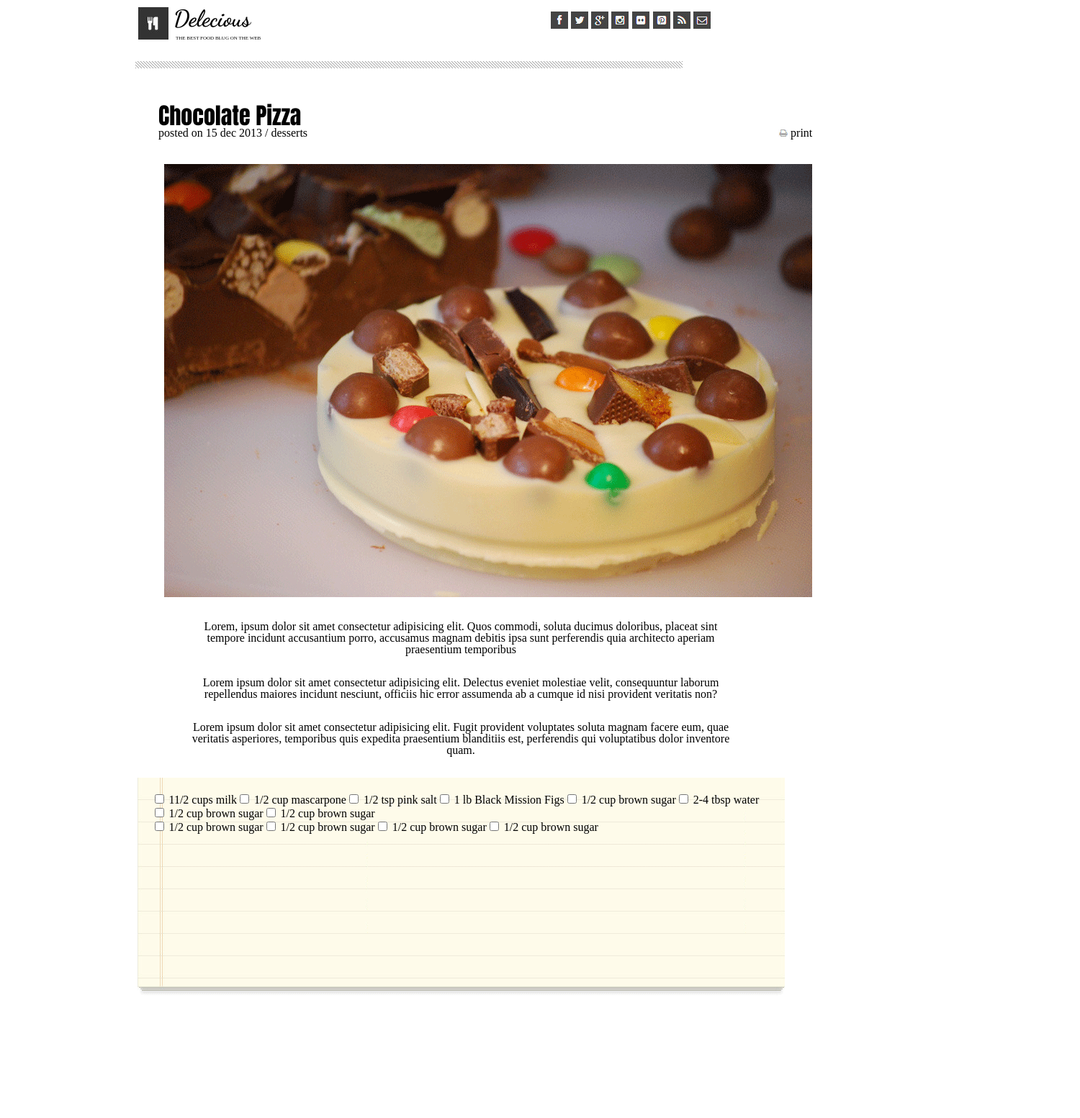
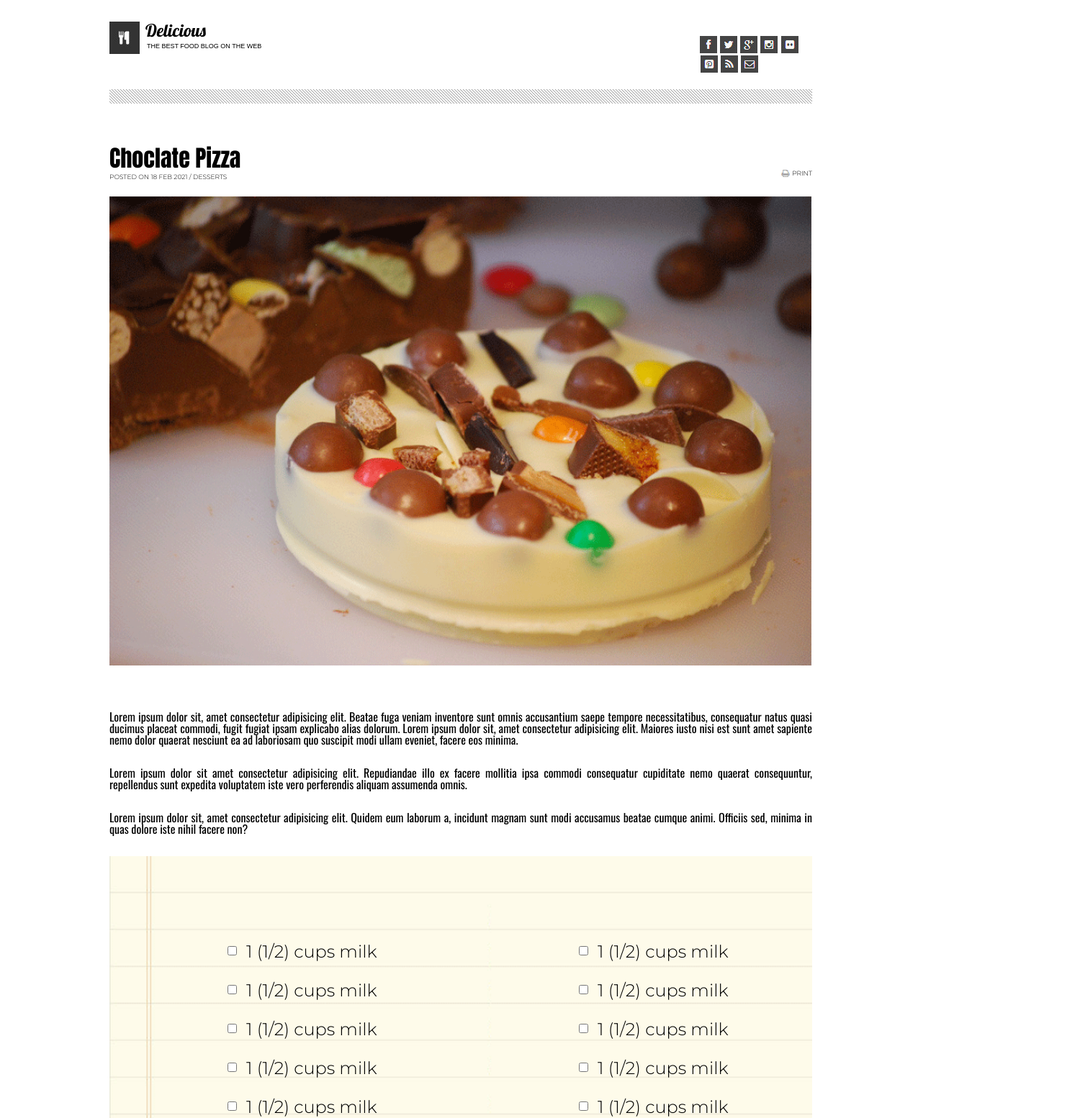
Before and after one commit to obada-athamneh/chocolate-pizza, a plain HTML site: page index.html in a window 1280 px wide. Shown: the top 1554 px of the page at 72% size, 1500 px wide, since content can reach past the window. Before the commit the page ends 1386 px from the top, so only its background shows below. Drawn offline with nearby package versions, Linux system fonts and the light colour scheme; a web font is replaced by a local one.

Commit message:
updating obada code done by mohammad Alazzam for the lab 10a

```diff
--- a/css/style.css
+++ b/css/style.css
@@ -1,110 +1,220 @@
 *{
     box-sizing: border-box;
 }
-header{
-width: 70%;
-margin: auto;
+body{
+    width: 100%;
+    padding: 30px;
+}
+.header {
+    width: 80%;
+    margin: auto;
+    /* background-color: gray; */
+}
+.navbar{
+    /* padding: 20px; */
+}
+.navbar img{
+    float: left;
+}
+.navbar h1{
+    padding-left: 50px;
+    font-family: 'Lobster', cursive;
+    font-size: x-large;
+
 
 }
-.logo {
-    padding: 10px;
-    float: left;
-position: relative;
-right: 10px;
+.navbar span{
+    clear: both;
+    text-transform: uppercase;
+    font-family: 'Truculenta', sans-serif;
+    font-size: xx-small;
+    padding-left: 10px;
+}
+.navbar ul {
+    padding-left: 84%;
+    position: relative;
+    bottom: 20px;
+
+}
+.navbar ul li {
+    display: inline-block;
+    position: relative;
+
+
 }
 
-nav h1{
-    font-size: xx-large;
-    font-family: 'Dancing Script', cursive;
-    padding-left: 5px;
-    padding-top: 10px;
-    font-weight: bold;
-    position: relative;
-    right:  13px;
-}
-
-nav span{
-    text-transform: uppercase;
-    font-size: 7px;
-    clear: both;
-    position: relative;
-    right: 10px;
-}
-nav ul li{
-
-display: inline-block;
- /* position: absolute; */
-/* bottom: 43px; */
-}
-nav ul{
-    position: relative;
-    padding-left: 64%;
-    bottom: 42px;
-}
-/* nav {
-width: 100%;
-} */
 .line{
-    height: 10px;
-    width: 84.8%;
-    /* margin: auto; */
-  background-image: url(/img/hr-img.png);
-  position: relative;
-  right: 4px;
-}
-
-main h2{
-position: relative;
-left: 220px;
-top: 50px;
-font-family: 'Anton', sans-serif;
-font-size: xx-large;
-}
-main span {
-position: relative;
-bottom: 640px;
-left: 220px;
-font-size: medium;
-}
-.choco{
-    padding-top: 100px;
-}
-.print{
-    position: relative;
-    bottom: 640px;
-    left: 870px;
-}
-.A{
-    position: relative;
-    left: -35px;
-}
-article p {
-    width: 60%;
-   padding-top: 30px;
-   text-align: center;
- /* margin-left: 220px; */
-margin: auto;
+    margin:auto;
+    height: 20px;
+    width: 80%;
+    background-image: url('/img/hr-img.png');
 
 }
-article{
-    padding-bottom: 30px;
+.main{
+    padding-top: 60px;
+    width: 80%;
+    margin: auto;
 }
-.check{
-    background-image: url(/img/list-bg.png);
-    height: 305px;
-    width: 899px;
-    background-color: lawngreen;
-    margin: auto;
-    padding-bottom: 30px;
+.main h2{
+    font-family: 'Anton', sans-serif;
+    font-size: xx-large;
+
 }
-.form-control{
-    margin: auto;
-    padding: 20px;
+.main span {
+    font-size: xx-small;
+    text-transform: uppercase;
+    font-family: 'Montserrat', sans-serif;
 }
-
-.form-group{
-    float: left;
+#print{
+float: right;
+}
+#print-right{
+    /* float: left; */
+    padding-right: 3px;
+    float: right;
+    position: relative;
 }
 .clr{
     clear: both;
 }
+
+#cover{
+    padding-top:20px ;
+    width: 100%;
+}
+article {
+    padding-top: 30px;
+    padding-bottom:30px;
+}
+article p{
+    padding-top: 30px;
+    font-family: 'Oswald', sans-serif;
+    text-align: justify;
+}
+.check-boxes{
+    width: 100%;
+    height: 505px;
+    background-image: url('/img/list-bg.png');
+    background-size: cover;
+    margin-bottom: 30px;
+}
+.ch-1{
+    width: 50%;
+    height: 100%;
+
+    float: right;
+}
+.ch-2{
+    width: 50%;
+    height: 100%;
+    float: left;
+
+}
+.ch-1 label{
+    font-family: 'Montserrat', sans-serif;
+    display: block;
+    font-size: x-large;
+    position: relative;
+    left: 30px;
+    bottom: 20px;
+
+}
+.ch-2 label{
+    font-family: 'Montserrat', sans-serif;
+    display: block;
+    font-size: x-large;
+    position: relative;
+    left: 30px;
+    bottom: 20px;
+
+}
+
+
+.form-group{
+    padding-left: 160px;
+    padding-top: 11px;
+}
+.design-issue{
+    padding-top: 111px;
+
+}
+.line-2{
+
+    margin:auto;
+    height: 20px;
+    width: 100%;
+    background-image: url('/img/hr-img.png');
+
+}
+.testimonial{
+    margin-top: 30px;
+
+}
+.testimonial img{
+    float: left;
+}
+.testimonial h4{
+    padding-left: 40px;
+    font-family: 'Lobster', cursive;
+    font-size: large;
+    position: relative;
+    left: 10px;
+    top: 8px;
+
+}
+#testom{
+    font-size: medium;
+    /* text-transform: uppercase; */
+    font-family: 'Montserrat', sans-serif;
+    position: relative;
+    top:30px;
+    left:10px;
+    /* clear: both; */
+    width: 80%;
+
+}
+.share{
+    /* width: 50%; */
+    margin-left: 91%;
+    background-color: #bc7058;
+    color: white;
+    padding: 14px 25px;
+    text-align: center;
+    text-transform: uppercase;
+    text-decoration: none;
+    display: inline-block;
+    position: relative;
+    bottom: 30px;
+    right: 51px;
+    margin-bottom: 30px;
+}
+
+
+.inside-image{
+    display: block;
+    text-align: center;
+    position: relative;
+}
+
+
+.line-footer{
+    width: 80%;
+    margin: auto;
+    height: 1px;
+    background-color: gray;
+    /* float: left; */
+
+
+}
+.image-inside{
+    position: relative;
+    left: 48%;
+    bottom: 19px;
+}
+
+footer p{
+    text-align: center;
+    font-family: 'Big Shoulders Inline Display', cursive;
+
+
+}
--- a/index.html
+++ b/index.html
@@ -5,124 +5,139 @@
     <meta charset="UTF-8">
     <meta http-equiv="X-UA-Compatible" content="IE=edge">
     <meta name="viewport" content="width=device-width, initial-scale=1.0">
-    <title>Document</title>
     <link rel="stylesheet" href="css/reset.css">
     <link rel="stylesheet" href="css/style.css">
     <link rel="preconnect" href="https://fonts.gstatic.com">
-    <link href="https://fonts.googleapis.com/css2?family=Dancing+Script:wght@700&display=swap" rel="stylesheet">
+    <link href="https://fonts.googleapis.com/css2?family=Lobster&display=swap" rel="stylesheet">
+    <link href="https://fonts.googleapis.com/css2?family=Lobster&family=Truculenta:wght@300&display=swap"
+        rel="stylesheet">
     <link href="https://fonts.googleapis.com/css2?family=Anton&display=swap" rel="stylesheet">
+    <link href="https://fonts.googleapis.com/css2?family=Montserrat:wght@300&display=swap" rel="stylesheet">
+    <link href="https://fonts.googleapis.com/css2?family=Montserrat:wght@100&family=Oswald:wght@400&display=swap"
+        rel="stylesheet">
+    <link href="https://fonts.googleapis.com/css2?family=Montserrat:wght@100&family=Oswald:wght@200&display=swap"
+        rel="stylesheet">
+    <link href="https://fonts.googleapis.com/css2?family=Big+Shoulders+Inline+Display&display=swap" rel="stylesheet">
+    <title>Choclate-Pizza </title>
 </head>
 
 <body>
-    <header>
-        <nav>
-            <img class="logo" src="img/logo.png" alt="">
-            <h1>Delecious</h1>
-            <span>The best food blug on the web</span>
+    <header class="header">
+        <nav class="navbar">
+            <img src="img/logo.png" alt="logo">
+            <h1>Delicious</h1>
+            <span>the best food blog on the web</span>
+            <ul>
+                <li><img src="img/fb-icon.png" alt="facebook"></li>
+                <li><img src="img/twit-icon.png" alt="twiter"></li>
+                <li><img src="img/gp-icon.png" alt="google+"></li>
+                <li><img src="img/insta-icon.png" alt="instagram"></li>
+                <li><img src="img/flic-icon.png" alt="flic"></li>
+                <li><img src="img/pint-icon.png" alt="pint"></li>
+                <li><img src="img/rss-icon.png" alt="rss"></li>
+                <li><img src="img/mail-icon.png" alt="mail"></li>
+            </ul>
+        </nav>
+    </header>
+    <div class="line"> </div>
+    <main class="main">
+        <h2>Choclate Pizza</h2>
+        <span> posted on 18 feb 2021 / desserts </span>
+        <span id="print">print</span>
+        <img id="print-right" src="img/print-icon.png" alt="">
+        <div class="clr"></div>
+        <img id="cover" src="img/choco-pizza.png" alt="">
 
-            <ul>
-                <li><img src="img/fb-icon.png" alt=""> </li>
-                <li><img src="img/twit-icon.png" alt=""></li>
-                <li><img src="img/gp-icon.png" alt=""></li>
-                <li><img src="img/insta-icon.png" alt=""></li>
-                <li><img src="img/flic-icon.png" alt=""></li>
-                <li><img src="img/pint-icon.png" alt=""></li>
-                <li><img src="img/rss-icon.png" alt=""></li>
-                <li><img src="img/mail-icon.png" alt=""></li>
-
-            </ul>
-
-        </nav>
-        <div class="line"></div>
-    </header>
-    <main>
-        <h2>Chocolate Pizza</h2>
-        <span>posted on 15 dec 2013 / desserts</span>
-        <img class="print" src="img/print-icon.png" alt="">
-        <img class="choco" src="img/choco-pizza.png" alt="">
-        <span class="A">print</span>
         <article>
-            <p>
-                Lorem, ipsum dolor sit amet consectetur adipisicing elit. Quos commodi, soluta ducimus doloribus,
-                placeat sint tempore incidunt accusantium porro, accusamus magnam debitis ipsa sunt perferendis quia
-                architecto aperiam praesentium temporibus
+            <p>Lorem ipsum dolor sit, amet consectetur adipisicing elit. Beatae fuga veniam inventore sunt omnis
+                accusantium saepe tempore necessitatibus, consequatur natus quasi ducimus placeat commodi, fugit fugiat
+                ipsam explicabo alias dolorum.
+                Lorem ipsum dolor sit, amet consectetur adipisicing elit. Maiores iusto nisi est sunt amet sapiente nemo
+                dolor quaerat nesciunt ea ad laboriosam quo suscipit modi ullam eveniet, facere eos minima.
             </p>
-            <p>Lorem ipsum dolor sit amet consectetur adipisicing elit. Delectus eveniet molestiae velit, consequuntur
-                laborum repellendus maiores incidunt nesciunt, officiis hic error assumenda ab a cumque id nisi
-                provident veritatis non?</p>
-            <p>Lorem ipsum dolor sit amet consectetur adipisicing elit. Fugit provident voluptates soluta magnam facere
-                eum, quae veritatis asperiores, temporibus quis expedita praesentium blanditiis est, perferendis qui
-                voluptatibus dolor inventore quam.</p>
+            <p>Lorem ipsum dolor sit amet consectetur adipisicing elit. Repudiandae illo ex facere mollitia ipsa commodi
+                consequatur cupiditate nemo quaerat consequuntur, repellendus sunt expedita voluptatem iste vero
+                perferendis aliquam assumenda omnis.</p>
+            <p>Lorem ipsum dolor sit, amet consectetur adipisicing elit. Quidem eum laborum a, incidunt magnam sunt modi
+                accusamus beatae cumque animi. Officiis sed, minima in quas dolore iste nihil facere non?</p>
         </article>
-        <div class="check">
-            <form action="" id="form">
-                <div class="form-control">
+        <div class="check-boxes">
+            <div class="ch-1">
+                <div class="design-issue">
                     <div class="form-group">
-                        <input type="checkbox" name="a" id="">
-                        <label for="a">11/2 cups milk</label>
+                        <input type="checkbox" name="" id="">
+                        <label class="clr" for="">1 (1/2) cups milk</label>
                     </div>
                     <div class="form-group">
-
-                        <input type="checkbox" name="b" id="">
-                        <label for="b">1/2 cup mascarpone</label>
+                        <input type="checkbox" name="" id="">
+                        <label class="clr" for="">1 (1/2) cups milk</label>
                     </div>
                     <div class="form-group">
-
-                        <input type="checkbox" name="c" id="">
-                        <label for="c">1/2 tsp pink salt</label>
+                        <input type="checkbox" name="" id="">
+                        <label class="clr" for="">1 (1/2) cups milk</label>
                     </div>
                     <div class="form-group">
-
-                        <input type="checkbox" name="d" id="">
-                        <label for="d">1 lb Black Mission Figs</label>
+                        <input type="checkbox" name="" id="">
+                        <label class="clr" for="">1 (1/2) cups milk</label>
                     </div>
                     <div class="form-group">
-
-                        <input type="checkbox" name="e" id="">
-                        <label for="e">1/2 cup brown sugar</label>
+                        <input type="checkbox" name="" id="">
+                        <label class="clr" for="">1 (1/2) cups milk</label>
                     </div>
                     <div class="form-group">
-
-                        <input type="checkbox" name="f" id="">
-                        <label for="f">2-4 tbsp water</label>
+                        <input type="checkbox" name="" id="">
+                        <label class="clr" for="">1 (1/2) cups milk</label>
                     </div>
-                    <div class="clr"></div>
+                </div>
+            </div>
+            <div class="ch-2">
+                <div class="design-issue">
                     <div class="form-group">
-
-                        <input type="checkbox" name="g" id="">
-                        <label for="g">1/2 cup brown sugar</label>
+                        <input type="checkbox" name="" id="">
+                        <label class="clr" for="">1 (1/2) cups milk</label>
                     </div>
                     <div class="form-group">
-
                         <input type="checkbox" name="" id="">
-                        <label for="">1/2 cup brown sugar</label>
+                        <label class="clr" for="">1 (1/2) cups milk</label>
                     </div>
                     <div class="form-group">
+                        <input type="checkbox" name="" id="">
+                        <label class="clr" for="">1 (1/2) cups milk</label>
+                    </div>
+                    <div class="form-group">
+                        <input type="checkbox" name="" id="">
+                        <label class="clr" for="">1 (1/2) cups milk</label>
+                    </div>
+                    <div class="form-group">
+                        <input type="checkbox" name="" id="">
+                        <label class="clr" for="">1 (1/2) cups milk</label>
+                    </div>
+                    <div class="form-group">
+                        <input type="checkbox" name="" id="">
+                        <label class="clr" for="">1 (1/2) cups milk</label>
+                    </div>
+                </div>
+            </div>
 
-                        <input type="checkbox" name="" id="">
-                        <label for="">1/2 cup brown sugar</label>
-                        <div class="form-group">
-                        </div>
-                        <div class="form-group">
-                            <input type="checkbox" name="" id="">
-                            <label for="">1/2 cup brown sugar</label>
-                        </div>
-                        <div class="form-group">
+        </div>
+        <div class="line-2"> </div>
 
-                            <input type="checkbox" name="" id="">
-                            <label for="">1/2 cup brown sugar</label>
-                        </div>
-                        <div class="form-group">
-
-                            <input type="checkbox" name="" id="">
-                            <label for="">1/2 cup brown sugar</label>
-                        </div>
-
-                </div>
-            </form>
+        <div class="testimonial">
+            <img src="img/van-pic.png" alt="">
+            <h4>Vanessa William</h4>
+            <p id="testom">Lorem ipsum dolor sit amet consectetur adipisicing elit. Quibusdam, ullam dolore praesentium
+                tempora eius placeat. Laborum vitae omnis ullam quam eligendi animi ad rerum
+            </p>
+            <input class="share" type="button" value="Share Resipe">
         </div>
     </main>
+    <div class="line-footer"></div>
+    <img class="image-inside" src="img/small-logo.png" alt="">
 
+
+    <footer>
+        <p> MOFTI &copy; 2021 All Rights Reserved .<br> Proudly Publish By Obada & Mohmmad </p>
+    </footer>
 </body>
 
 </html>
```
